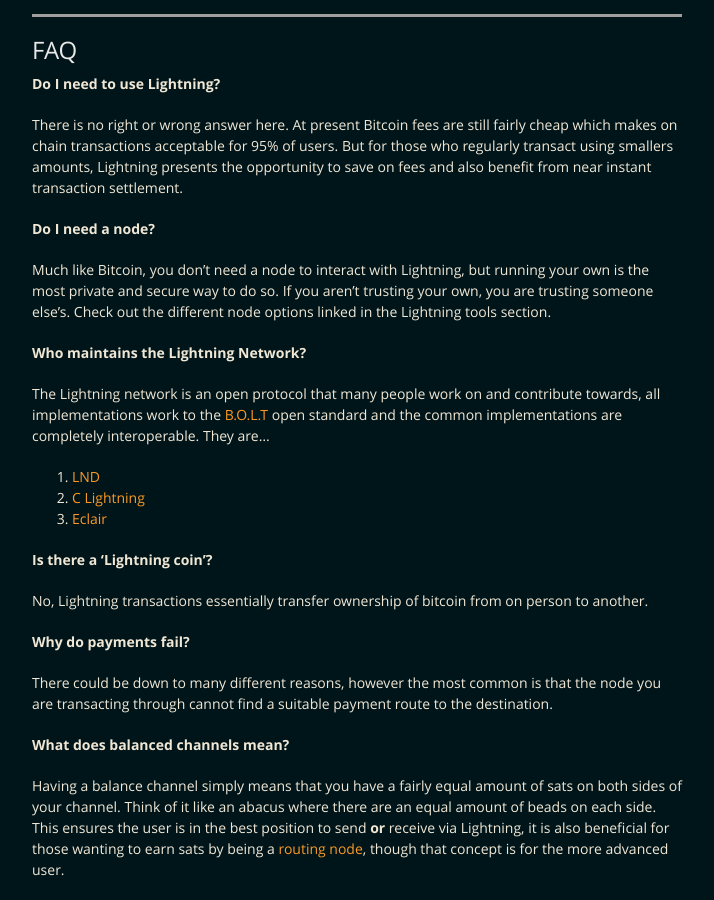
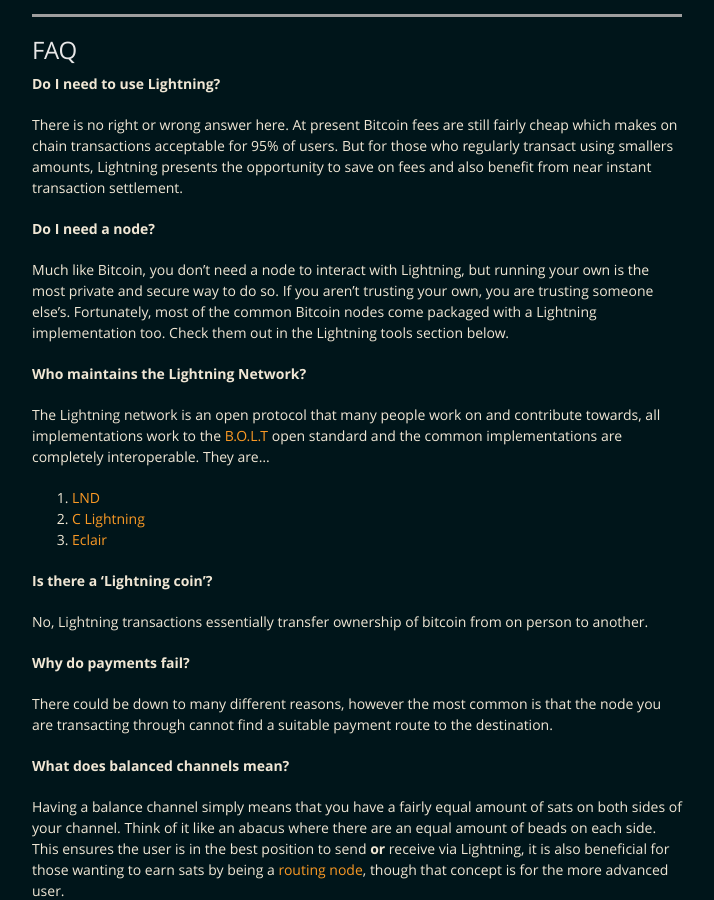
Before and after one commit to BitcoinQnA/ln-guide, a Jekyll site: the page built from index.md, in a window 1280 px wide and 900 px high, scrolled down 6393 px, cut to the strip 0-900 px from the top of the window. Shown: the whole strip, without its empty margins (283-997 px from the left). Built offline with Jekyll 4.4.1, drawn with Linux system fonts in a browser that asks for light colours; grey boxes are pictures that could not be loaded.

Commit message:
Update index.md

```diff
--- a/index.md
+++ b/index.md
@@ -170,7 +170,7 @@ There is no right or wrong answer here. At present Bitcoin fees are still fairly
 
 **Do I need a node?**
 
-Much like Bitcoin, you don't need a node to interact with Lightning, but running your own is the most private and secure way to do so. If you aren't trusting your own, you are trusting someone else's. Check out the different node options linked in the Lightning tools section.
+Much like Bitcoin, you don't need a node to interact with Lightning, but running your own is the most private and secure way to do so. If you aren't trusting your own, you are trusting someone else's. Fortunately, most of the common Bitcoin nodes come packaged with a Lightning implementation too. Check them out in the Lightning tools section below.
 
 **Who maintains the Lightning Network?**
 
```
